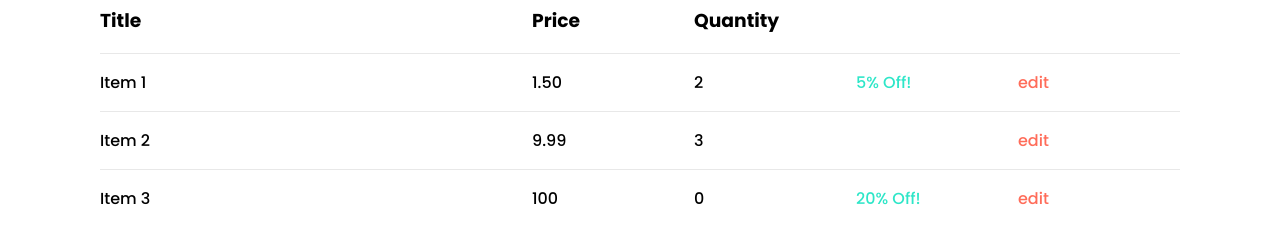
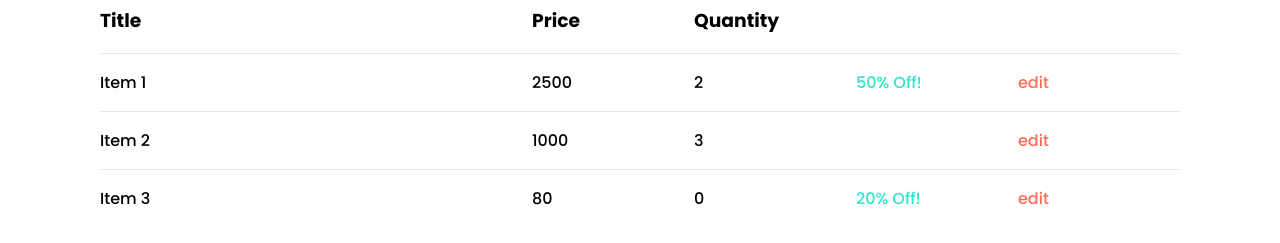
Before and after one commit to kainat-anjum/sadapay, a React (Create React App) app: page / in a window 1280 px wide. Shown: the part 189-432 px from the top of the page. Built offline with nearby package versions, Linux system fonts and the light colour scheme.

Commit message:
Updates price on basis of discount and adds formatting
This commit updates the price of items on basis of discount offer
and it also adds formatting to components.

```diff
--- a/src/components/ItemDetail/ItemDetail.js
+++ b/src/components/ItemDetail/ItemDetail.js
@@ -3,14 +3,14 @@ import { AppContext } from "../../context/AppContext";
 import { ItemDetailStyled } from "./style";
 import { addItem, editItem, deleteItem } from "../../actions/actions";
 
-const INITAL_STATE={
+const INITAL_STATE = {
   id: "",
   name: "",
   description: "",
   price: "",
   quantity: "",
   priceReduction: "",
-}
+};
 
 export const ItemDetail = (props) => {
   const { setShowAddItemDetails, itemId } = props;
@@ -26,8 +26,7 @@ export const ItemDetail = (props) => {
       setItemDetails({
         ...itemDetails,
       });
-    }
-    else {
+    } else {
       setItemDetails(INITAL_STATE);
     }
   }, [itemId]);
@@ -112,13 +111,15 @@ export const ItemDetail = (props) => {
           />
         </article>
         <article>
-          <h3>Sale Offer</h3>
+          <h3>Discount offered</h3>
           <input
             type="number"
             name="priceReduction"
             className="input"
             onChange={(e) => handleChange(e)}
             value={itemDetails.priceReduction}
+            min="0"
+            max="1"
           />
         </article>
       </section>
--- a/src/components/List/List.js
+++ b/src/components/List/List.js
@@ -25,12 +25,12 @@ export const List = () => {
     setShowAddItemDetails(true);
   };
 
-  const calculatePrice=(offPrice)=>{
-    const salePrice= offPrice < 10
-                          ? offPrice * 10
-                          : offPrice
-                          return salePrice
-  }
+  const calculatePrice = (item) => {
+    const discount = item.priceReduction * 100;
+    const discountPrice = (item.price * discount) / 100;
+    const salePrice = item.price - discountPrice;
+    return salePrice;
+  };
 
   return (
     <ListStyled>
@@ -60,20 +60,16 @@ export const List = () => {
         {itemsList &&
           itemsList.map((item, index) => (
             <article className="list" key={index}>
-              {console.log("list on eidt", itemsList, item.priceReduction)}
               <p>{item.name}</p>
-              <p>{item.price}</p>
+              <p>{calculatePrice(item)}</p>
               <p>{item.quantity}</p>
               <div className="offer">
                 <p>
                   {item.priceReduction && item.priceReduction > 0
-                    ? `${
-                      calculatePrice(item.priceReduction)
-                      }% Off!`
+                    ? `${item.priceReduction * 100}% Off!`
                     : ""}
                 </p>
               </div>
-              {console.log("edit item id", item.id)}
               <p className="edit-link" onClick={() => editItem(item.id)}>
                 edit
               </p>
--- a/src/components/List/style.js
+++ b/src/components/List/style.js
@@ -18,8 +18,8 @@ export const ListStyled = styled.section`
     border-top: 1px solid ${colors.alphaGreyColor};
 
     @media ${device.tablet} {
-      grid-template-columns:repeat(5, 1fr);
-  }
+      grid-template-columns: repeat(5, 1fr);
+    }
   }
 
   .add-button {
@@ -43,7 +43,7 @@ export const ListStyled = styled.section`
       font-size: 12px;
       padding: 0px 10px;
       height: 30px;
-  }
+    }
   }
 
   .edit-link {
--- a/src/items.json
+++ b/src/items.json
@@ -3,7 +3,7 @@
     "id": "item1",
     "name": "Item 1",
     "description": "Amazing first item for iteming your items firstly",
-    "price": "1.50",
+    "price": "5000",
     "quantity": "2",
     "priceReduction": 0.5
   },
@@ -11,7 +11,7 @@
     "id": "item2",
     "name": "Item 2",
     "description": "Amazing first item for iteming your items firstly",
-    "price": "9.99",
+    "price": "1000",
     "quantity": "3",
     "priceReduction": 0
   },
@@ -21,6 +21,6 @@
     "description": "Amazing first item for iteming your items firstly",
     "price": "100",
     "quantity": "0",
-    "priceReduction": 2
+    "priceReduction": 0.2
   }
 ]
```
Also changed, not shown: src/components/ItemDetail/style.js (+12 -15 lines).
